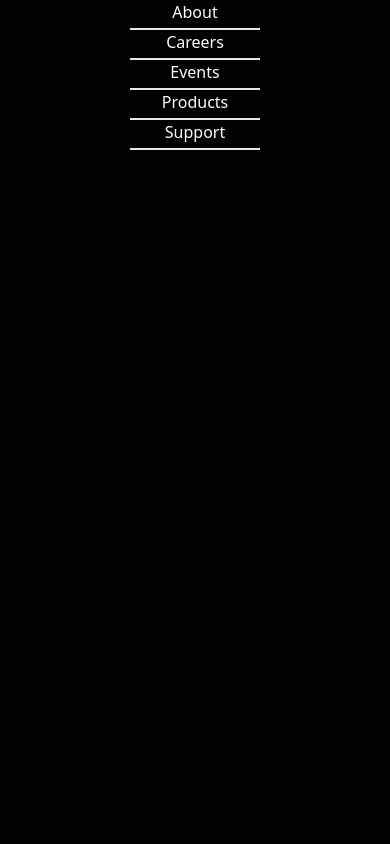
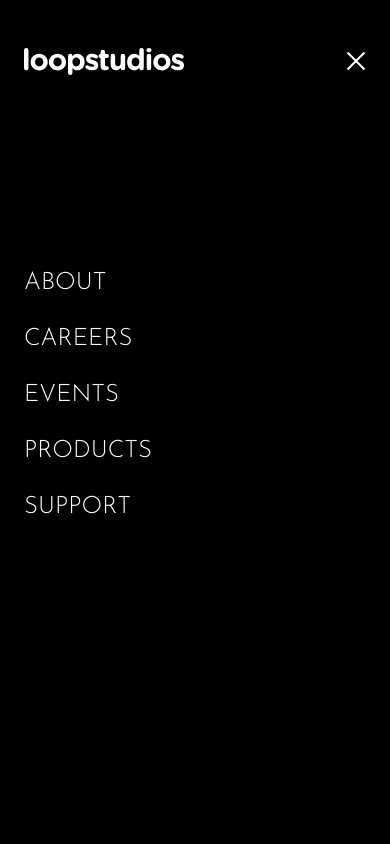
Before and after one commit to Brian-Lin-2/front-end-mentor-loopstudios, a React (Vite) app: page / in a window 390 px wide. Shown: the top 844 px of the page. Built offline with nearby package versions, Linux system fonts and the light colour scheme.

Commit message:
Add mobile menu

```diff
--- a/src/Menu.jsx
+++ b/src/Menu.jsx
@@ -5,11 +5,14 @@ export default function Menu() {
     <>
       <img className="w-5 lg:hidden hover:cursor-pointer" src="/images/icon-hamburger.svg" alt="" />
       <div className="top-0 right-0 bottom-0 left-0 fixed z-10 bg-black text-white">
-        <div>
-
+        <div className="flex justify-between items-center mx-6 my-12">
+          <img className="w-40" src="/images/logo.svg" alt="loopstudios"/>
+          <img className="hover:mouse-pointer" src="images/icon-close.svg" />
         </div>
 
-        <MenuItems />
+        <div className="w-5/12 flex flex-col items-start gap-6 mx-6 mt-48 text-2xl font-josefin-sans uppercase">
+          <MenuItems />
+        </div>
       </div>
     </>
   );
--- a/src/MenuItems.jsx
+++ b/src/MenuItems.jsx
@@ -4,10 +4,10 @@ export default function MenuItems() {
   const [active, setActive] = useState(false);
   const items = ['About', 'Careers', 'Events', 'Products', "Support"];
 
-  let menuBar = "invisible border-t-2 w-1/3 mt-1";
+  let menuBar = "lg:invisible lg:border-t-2 lg:w-1/3 lg:mt-1";
 
   if (active) {
-    menuBar = "border-t-2 w-1/3 mt-1"
+    menuBar = "lg:border-t-2 lg:w-1/3 lg:mt-1"
   }
 
   return (
```
